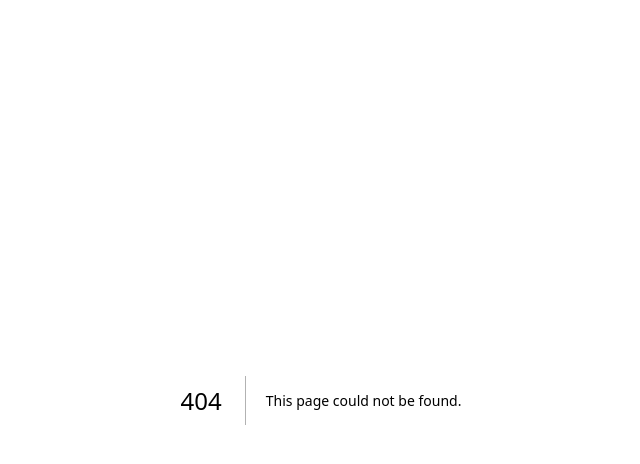
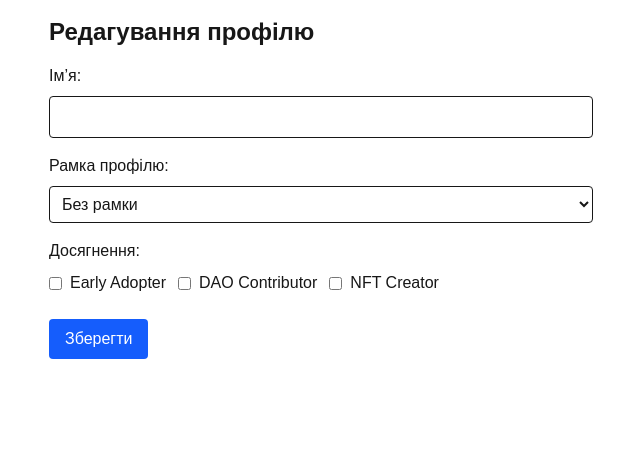
Before and after one commit to OnChainCV/on-chain-cv, a Next.js app: page /edit in a window 1280 px wide. Before the commit this address had no page. Shown: the top 464 px of the page, without its empty margins (319-959 px from the left). Built offline with nearby package versions, Linux system fonts and the light colour scheme.

Commit message:
base profile

```diff
--- /dev/null
+++ b/src/app/edit/page.tsx
@@ -0,0 +1,80 @@
+"use client"
+import { useState, useEffect } from 'react';
+
+const DEFAULT_PROFILE = {
+  name: '',
+  frame: 'none',
+  achievements: [] as string[],
+};
+
+const ACHIEVEMENTS_LIST = ['Early Adopter', 'DAO Contributor', 'NFT Creator'];
+
+export default function EditProfile() {
+  const [profile, setProfile] = useState(DEFAULT_PROFILE);
+
+  useEffect(() => {
+    const saved = localStorage.getItem('profile');
+    if (saved) setProfile(JSON.parse(saved));
+  }, []);
+
+  const handleSave = () => {
+    localStorage.setItem('profile', JSON.stringify(profile));
+    alert('Профіль збережено!');
+  };
+
+  const toggleAchievement = (a: string) => {
+    setProfile(prev => ({
+      ...prev,
+      achievements: prev.achievements.includes(a)
+        ? prev.achievements.filter(item => item !== a)
+        : [...prev.achievements, a],
+    }));
+  };
+
+  return (
+    <div className="max-w-xl mx-auto p-4">
+      <h1 className="text-2xl font-bold mb-4">Редагування профілю</h1>
+
+      <label className="block mb-2">Ім’я:</label>
+      <input
+        className="w-full p-2 mb-4 border rounded"
+        value={profile.name}
+        onChange={e => setProfile({ ...profile, name: e.target.value })}
+      />
+
+      <label className="block mb-2">Рамка профілю:</label>
+      <select
+        className="w-full p-2 mb-4 border rounded"
+        value={profile.frame}
+        onChange={e => setProfile({ ...profile, frame: e.target.value })}
+      >
+        <option value="none">Без рамки</option>
+        <option value="gold">Золота</option>
+        <option value="silver">Срібна</option>
+        <option value="rainbow">Райдужна</option>
+      </select>
+
+      <label className="block mb-2">Досягнення:</label>
+      <div className="mb-4">
+        {ACHIEVEMENTS_LIST.map((ach, idx) => (
+          <label key={idx} className="inline-flex items-center mr-3 mb-2">
+            <input
+              type="checkbox"
+              className="mr-2"
+              checked={profile.achievements.includes(ach)}
+              onChange={() => toggleAchievement(ach)}
+            />
+            {ach}
+          </label>
+        ))}
+      </div>
+
+      <button
+        className="bg-blue-600 text-white px-4 py-2 rounded hover:bg-blue-700"
+        onClick={handleSave}
+      >
+        Зберегти
+      </button>
+    </div>
+  );
+}
--- a/src/app/page.tsx
+++ b/src/app/page.tsx
@@ -1,103 +1,39 @@
-import Image from "next/image";
+import Link from 'next/link';
 
 export default function Home() {
+  const isWalletConnected = true;
+
   return (
-    <div className="grid grid-rows-[20px_1fr_20px] items-center justify-items-center min-h-screen p-8 pb-20 gap-16 sm:p-20 font-[family-name:var(--font-geist-sans)]">
-      <main className="flex flex-col gap-[32px] row-start-2 items-center sm:items-start">
-        <Image
-          className="dark:invert"
-          src="/next.svg"
-          alt="Next.js logo"
-          width={180}
-          height={38}
-          priority
-        />
-        <ol className="list-inside list-decimal text-sm/6 text-center sm:text-left font-[family-name:var(--font-geist-mono)]">
-          <li className="mb-2 tracking-[-.01em]">
-            Get started by editing{" "}
-            <code className="bg-black/[.05] dark:bg-white/[.06] px-1 py-0.5 rounded font-[family-name:var(--font-geist-mono)] font-semibold">
-              src/app/page.tsx
-            </code>
-            .
-          </li>
-          <li className="tracking-[-.01em]">
-            Save and see your changes instantly.
-          </li>
-        </ol>
+    <div className="flex justify-center items-center h-screen bg-gradient-to-r from-purple-500 via-pink-500 to-red-500">
+      <div className="text-center bg-white p-8 rounded-lg shadow-lg max-w-lg w-full">
+        <h1 className="text-4xl font-extrabold text-gray-800 mb-6">
+          Web3 Профіль в майбутньому
+        </h1>
 
-        <div className="flex gap-4 items-center flex-col sm:flex-row">
-          <a
-            className="rounded-full border border-solid border-transparent transition-colors flex items-center justify-center bg-foreground text-background gap-2 hover:bg-[#383838] dark:hover:bg-[#ccc] font-medium text-sm sm:text-base h-10 sm:h-12 px-4 sm:px-5 sm:w-auto"
-            href="https://vercel.com/new?utm_source=create-next-app&utm_medium=appdir-template-tw&utm_campaign=create-next-app"
-            target="_blank"
-            rel="noopener noreferrer"
-          >
-            <Image
-              className="dark:invert"
-              src="/vercel.svg"
-              alt="Vercel logomark"
-              width={20}
-              height={20}
-            />
-            Deploy now
-          </a>
-          <a
-            className="rounded-full border border-solid border-black/[.08] dark:border-white/[.145] transition-colors flex items-center justify-center hover:bg-[#f2f2f2] dark:hover:bg-[#1a1a1a] hover:border-transparent font-medium text-sm sm:text-base h-10 sm:h-12 px-4 sm:px-5 w-full sm:w-auto md:w-[158px]"
-            href="https://nextjs.org/docs?utm_source=create-next-app&utm_medium=appdir-template-tw&utm_campaign=create-next-app"
-            target="_blank"
-            rel="noopener noreferrer"
-          >
-            Read our docs
-          </a>
+        <div className="mb-8">
+          {isWalletConnected ? (
+            <div className="text-lg text-green-600 mb-4">
+              <span>Гаманець підключено!</span>
+            </div>
+          ) : (
+            <div className="text-lg text-red-600 mb-4">
+              <span>Гаманець не підключено</span>
+            </div>
+          )}
+
+          <button className="w-full bg-blue-600 text-white py-3 rounded-md hover:bg-blue-700 transition duration-300 mb-4">
+            {isWalletConnected ? 'Підключений' : 'Підключити гаманець'}
+          </button>
         </div>
-      </main>
-      <footer className="row-start-3 flex gap-[24px] flex-wrap items-center justify-center">
-        <a
-          className="flex items-center gap-2 hover:underline hover:underline-offset-4"
-          href="https://nextjs.org/learn?utm_source=create-next-app&utm_medium=appdir-template-tw&utm_campaign=create-next-app"
-          target="_blank"
-          rel="noopener noreferrer"
-        >
-          <Image
-            aria-hidden
-            src="/file.svg"
-            alt="File icon"
-            width={16}
-            height={16}
-          />
-          Learn
-        </a>
-        <a
-          className="flex items-center gap-2 hover:underline hover:underline-offset-4"
-          href="https://vercel.com/templates?framework=next.js&utm_source=create-next-app&utm_medium=appdir-template-tw&utm_campaign=create-next-app"
-          target="_blank"
-          rel="noopener noreferrer"
-        >
-          <Image
-            aria-hidden
-            src="/window.svg"
-            alt="Window icon"
-            width={16}
-            height={16}
-          />
-          Examples
-        </a>
-        <a
-          className="flex items-center gap-2 hover:underline hover:underline-offset-4"
-          href="https://nextjs.org?utm_source=create-next-app&utm_medium=appdir-template-tw&utm_campaign=create-next-app"
-          target="_blank"
-          rel="noopener noreferrer"
-        >
-          <Image
-            aria-hidden
-            src="/globe.svg"
-            alt="Globe icon"
-            width={16}
-            height={16}
-          />
-          Go to nextjs.org →
-        </a>
-      </footer>
+
+        <Link href="/edit">
+
+          <button className="w-full bg-indigo-600 text-white py-3 rounded-md hover:bg-indigo-700 transition duration-300">
+            Редагувати профіль
+          </button>
+
+        </Link>
+      </div>
     </div>
   );
 }
```
